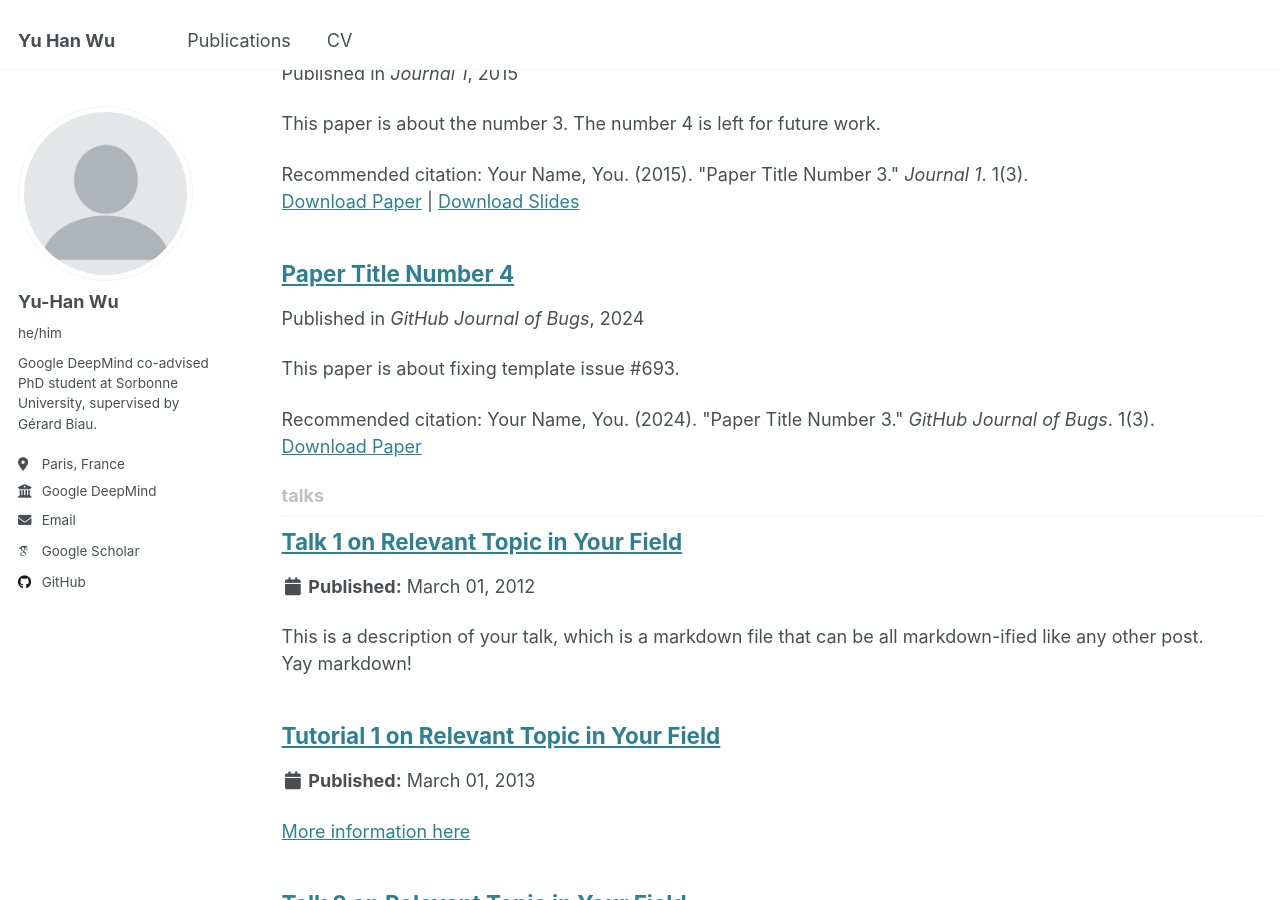
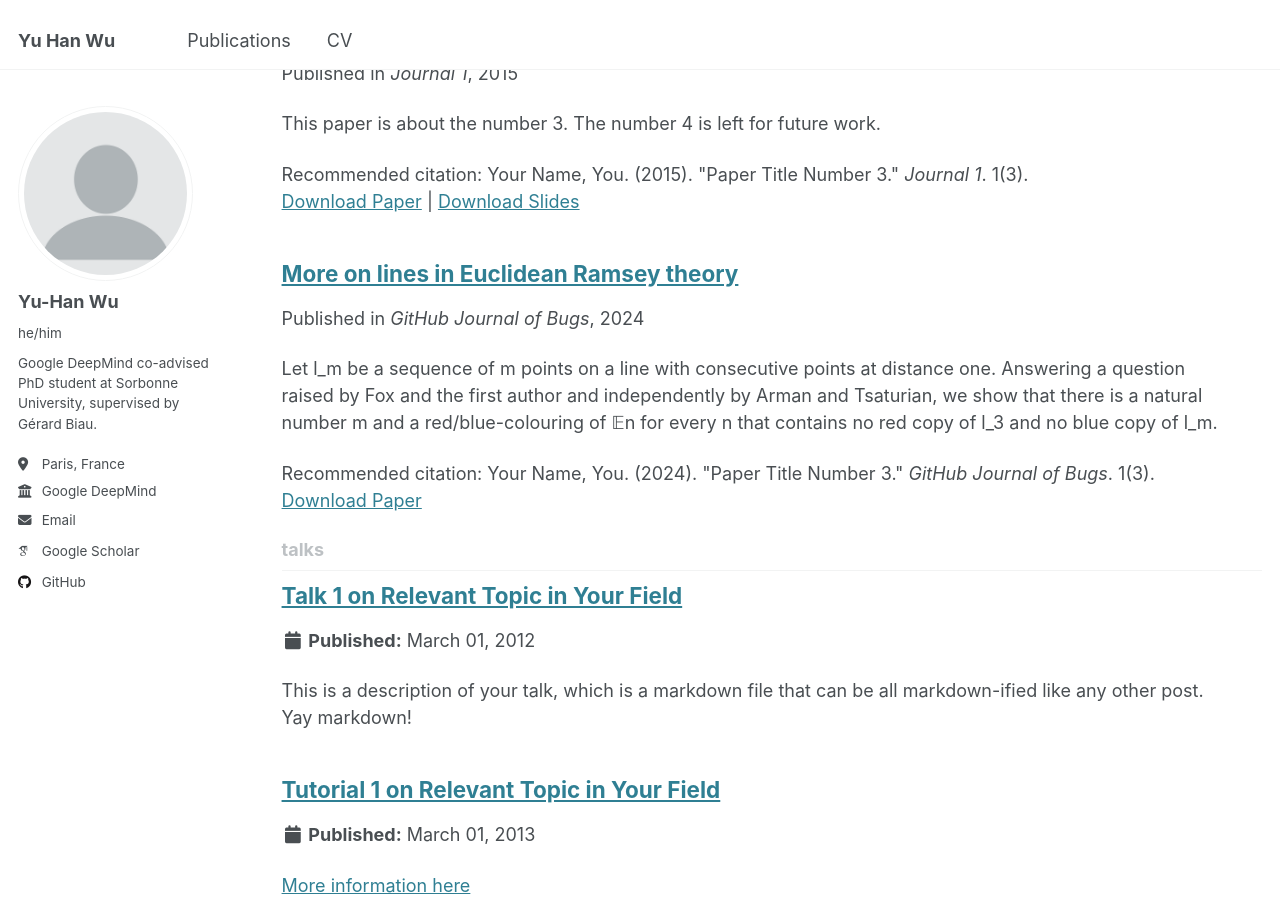
Before and after one commit to pojoowu/pojoowu.github.io, a Jekyll site: the page built from _pages/collection-archive.html, in a window 1280 px wide and 900 px high, scrolled down 1635 px. Built offline with Jekyll 4.4.1, drawn with Linux system fonts in a browser that asks for light colours; some web fonts are replaced.

Commit message:
Update 2024-02-17-paper-title-number-4.md

```diff
--- a/_publications/2024-02-17-paper-title-number-4.md
+++ b/_publications/2024-02-17-paper-title-number-4.md
@@ -1,9 +1,9 @@
 ---
-title: "Paper Title Number 4"
+title: "More on lines in Euclidean Ramsey theory"
 collection: publications
-category: conferences
+category: journal
 permalink: /publication/2024-02-17-paper-title-number-4
-excerpt: 'This paper is about fixing template issue #693.'
+excerpt: 'Let l_m be a sequence of m points on a line with consecutive points at distance one. Answering a question raised by Fox and the first author and independently by Arman and Tsaturian, we show that there is a natural number m and a red/blue-colouring of 𝔼n for every n that contains no red copy of l_3 and no blue copy of l_m.'
 date: 2024-02-17
 venue: 'GitHub Journal of Bugs'
 paperurl: 'http://academicpages.github.io/files/paper3.pdf'
```
